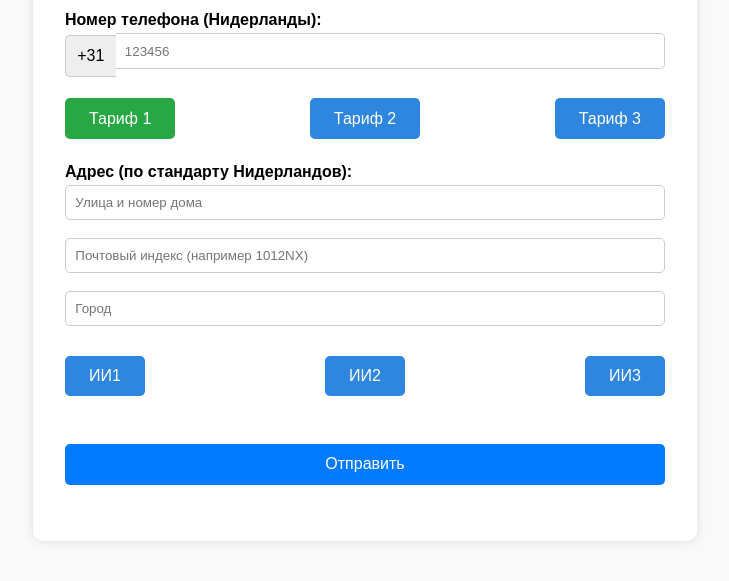
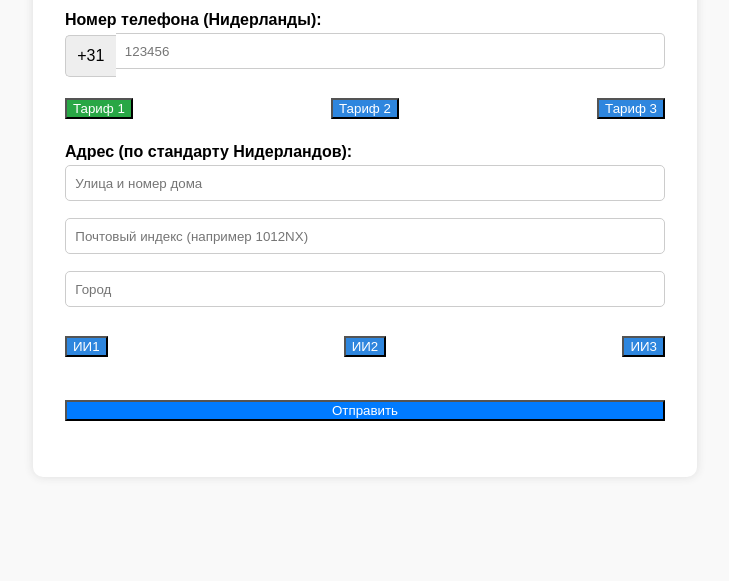
Before and after one commit to els1213432424/rabota, a plain HTML site: page index.html in a window 1280 px wide. Both pictures are taken after a click on the button "Тариф 1". Shown: the part 143-724 px from the top of the page, without its empty margins (275-1004 px from the left). Drawn offline with Linux system fonts and the light colour scheme.

Commit message:
Update style.css

```diff
--- a/style.css
+++ b/style.css
@@ -61,22 +61,20 @@ input {
 }
 
 button {
-  padding: 0.7em 1.5em;
-  font-size: 1em;
-  border: none;
-  border-radius: 5px;
-  cursor: pointer;
   background-color: #2e86de;
   color: white;
   transition: background-color 0.3s;
+  cursor: pointer;
 }
 
-button:hover {
+button:hover:not(.active) {
   background-color: #1b4f72;
 }
 
+/* Цвет выбранной кнопки */
 button.active {
-  background-color: #28a745;
+  background-color: #28a745 !important;
+  color: #fff;
 }
 
 #submitBtn {
```
